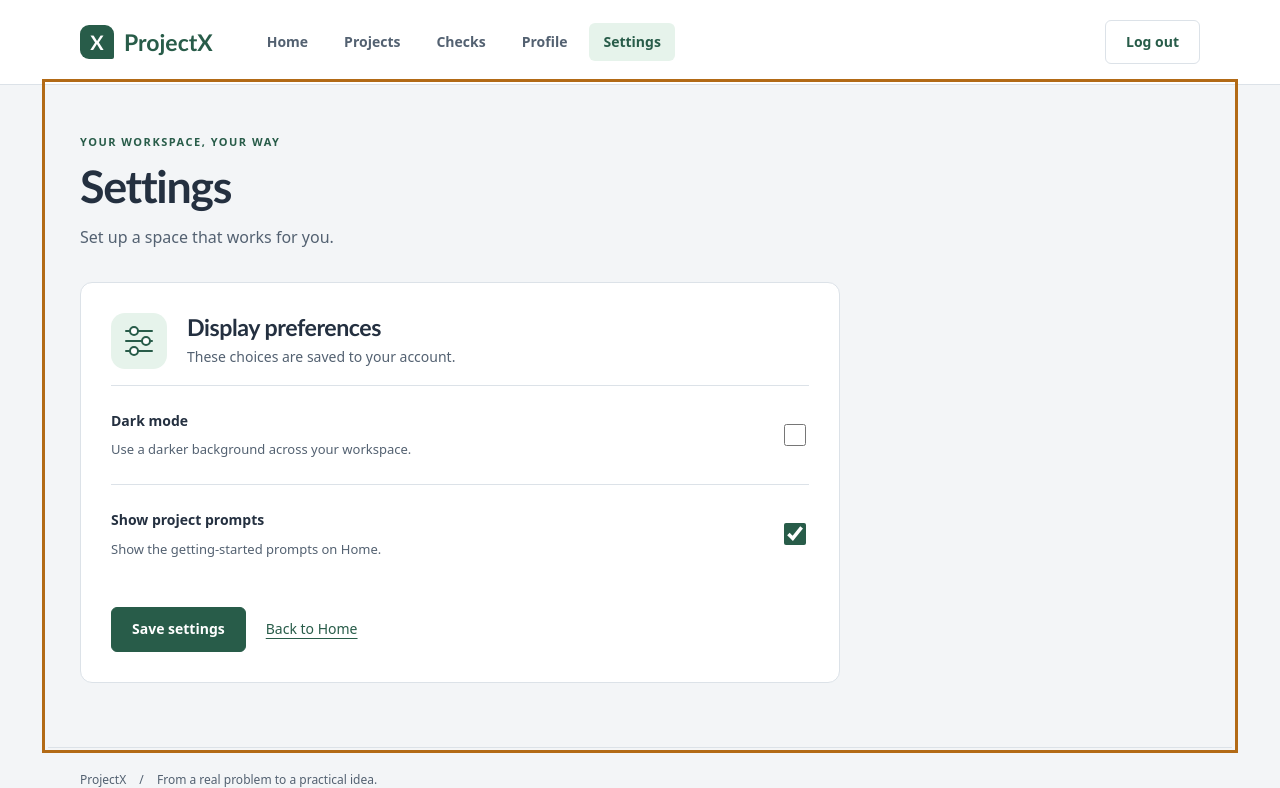
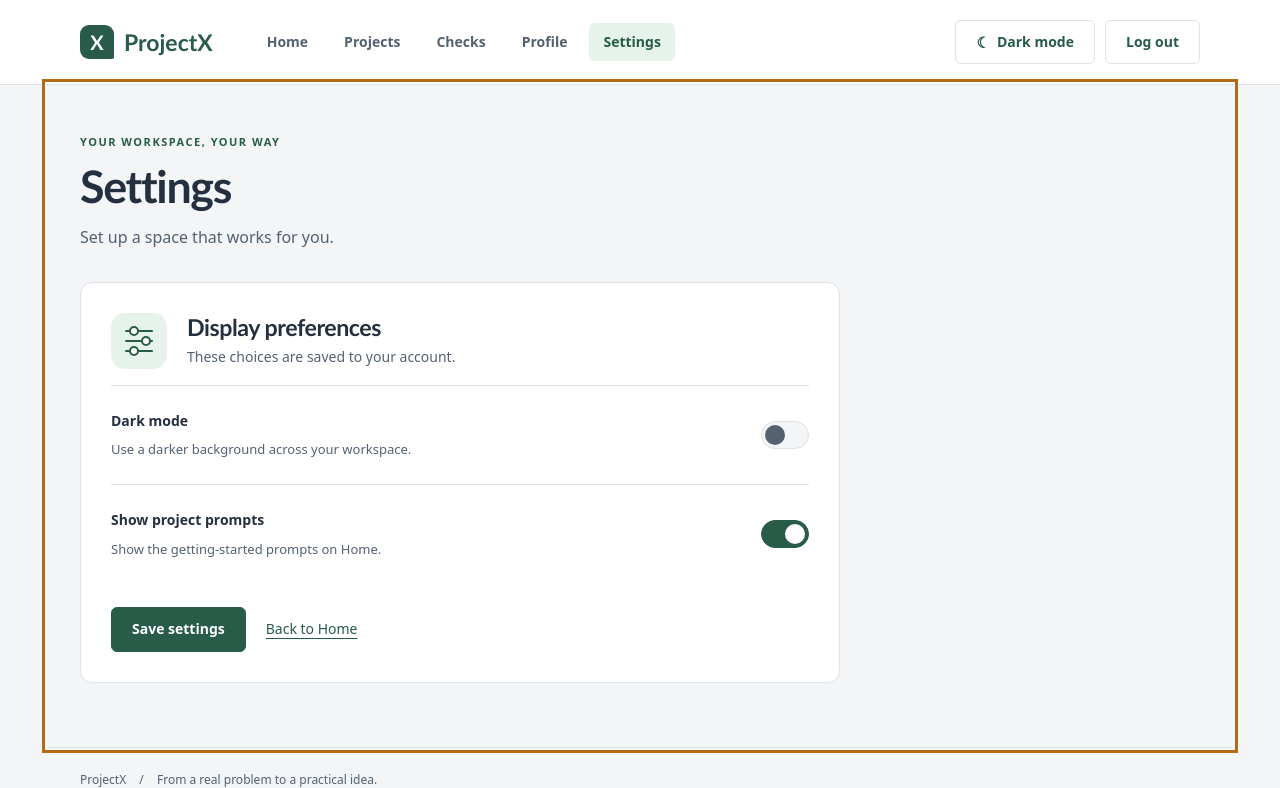
Before and after one commit to Cozyx213/projecx, a Django app: page /settings/ in a window 1280 px wide, after a click on "Skip to content". Shown: the top 788 px of the page. Run offline with Django 5.2, Linux system fonts and the light colour scheme; the visitor is signed in with stand-in values (Sample User, id 1); parts of the project's set-up code (start-up, migrations or seed data) failed here and were passed over.

Commit message:
feat(settings): add persistent header dark mode toggle and switch styling

```diff
--- a/apps/user_settings/urls.py
+++ b/apps/user_settings/urls.py
@@ -1,6 +1,9 @@
 from django.urls import path
 
-from .views import settings
+from .views import settings, toggle_theme
 
 app_name = "user_settings"
-urlpatterns = [path("", settings, name="settings")]
+urlpatterns = [
+    path("", settings, name="settings"),
+    path("toggle-theme/", toggle_theme, name="toggle_theme"),
+]
--- a/apps/user_settings/views.py
+++ b/apps/user_settings/views.py
@@ -1,7 +1,8 @@
 from django.contrib import messages
 from django.contrib.auth.decorators import login_required
 from django.shortcuts import redirect, render
-from django.views.decorators.http import require_http_methods
+from django.utils.http import url_has_allowed_host_and_scheme
+from django.views.decorators.http import require_http_methods, require_POST
 
 from .forms import UserSettingsForm
 from .models import UserSettings
@@ -20,3 +21,17 @@ def settings(request):
         messages.success(request, "Settings saved.")
         return redirect("user_settings:settings")
     return render(request, "user_settings/settings.html", {"form": form})
+
+
+@login_required
+@require_POST
+def toggle_theme(request):
+    preferences, _ = UserSettings.objects.get_or_create(user=request.user)
+    preferences.dark_mode = not preferences.dark_mode
+    preferences.save(update_fields=["dark_mode"])
+    next_url = request.POST.get("next") or request.META.get("HTTP_REFERER") or ""
+    if next_url and url_has_allowed_host_and_scheme(
+        next_url, allowed_hosts={request.get_host()}, require_https=request.is_secure()
+    ):
+        return redirect(next_url)
+    return redirect("home:home")
--- a/config/tests.py
+++ b/config/tests.py
@@ -22,11 +22,11 @@ class StaticFilesTest(SimpleTestCase):
 class FormSecurityTest(TestCase):
     def test_post_requires_csrf_and_private_screens_require_login(self):
         user = get_user_model().objects.create_user("owner")
-        for path in ("/", "/projects/new/", "/checks/run/1/", "/profile/", "/settings/"):
+        for path in ("/", "/projects/new/", "/checks/run/1/", "/profile/", "/settings/", "/settings/toggle-theme/"):
             self.assertEqual(self.client.post(path, {}).status_code, 302)
         client = Client(enforce_csrf_checks=True)
         for path in ("/login/", "/register/"):
             self.assertEqual(client.post(path, {}).status_code, 403)
         client.force_login(user)
-        for path in ("/", "/projects/new/", "/checks/run/1/", "/profile/", "/settings/", "/logout/"):
+        for path in ("/", "/projects/new/", "/checks/run/1/", "/profile/", "/settings/", "/settings/toggle-theme/", "/logout/"):
             self.assertEqual(client.post(path, {}).status_code, 403)
--- a/static/css/shared/base.css
+++ b/static/css/shared/base.css
@@ -39,8 +39,11 @@ p { margin: 0 0 20px; }
 nav { display: flex; align-items: center; gap: 8px; }
 nav a { text-decoration: none; color: var(--muted); padding: 8px 14px; border-radius: 6px; font-size: 14px; font-weight: 600; }
 nav a[aria-current="page"], nav a:hover { color: var(--green); background: var(--tint); }
-.logout, .header-note { margin-left: auto; }
-.header-note { color: var(--muted); font-size: 13px; }
+.header-actions { margin-left: auto; display: flex; align-items: center; gap: 10px; }
+.header-note { margin-left: auto; color: var(--muted); font-size: 13px; }
+.theme-form, .logout { margin: 0; }
+.theme-toggle { gap: 7px; padding: 10px 14px; white-space: nowrap; }
+.theme-icon { font-size: 15px; line-height: 1; }
 .page { max-width: 1184px; margin: 0 auto; padding: 48px 32px 64px; min-height: calc(100vh - 166px); }
 .page-heading { margin-bottom: 32px; }
 .page-heading p { margin-bottom: 0; }
@@ -59,6 +62,7 @@ form ul { padding-left: 20px; }
 .button { display: inline-flex; justify-content: center; align-items: center; min-height: 44px; padding: 10px 20px; background: var(--green); color: var(--surface); border: 1px solid var(--green); border-radius: 6px; font-size: 14px; font-weight: 650; text-decoration: none; }
 .button:hover { filter: brightness(.9); }
 .button.secondary { background: transparent; color: var(--green); border-color: var(--line); }
+.button.secondary:hover { background: var(--tint); border-color: var(--green); filter: none; }
 .text-button { border: 0; background: transparent; color: var(--green); padding: 4px 0; margin: -6px 0 18px; font-size: 13px; text-decoration: underline; text-underline-offset: 4px; }
 .form-actions { display: flex; align-items: center; gap: 20px; flex-wrap: wrap; }
 .form-actions a { font-size: 14px; }
@@ -80,8 +84,13 @@ form ul { padding-left: 20px; }
     .header-inner nav { order: 3; width: 100%; }
     nav { flex-wrap: wrap; gap: 4px; }
     nav a { flex: 1; text-align: center; padding: 8px 10px; }
+    .header-actions { gap: 8px; }
+    .theme-toggle { padding: 8px 12px; }
     .header-note { display: none; }
     .page { padding: 30px 20px 42px; }
     .panel { padding: 22px; }
     .site-footer { margin: 0 20px; padding: 20px 0; }
 }
+@media (max-width: 480px) {
+    .theme-label { display: none; }
+}
--- a/static/css/user_settings/settings.css
+++ b/static/css/user_settings/settings.css
@@ -5,5 +5,36 @@
 .setting-row { display: flex; align-items: center; justify-content: space-between; gap: 24px; padding: 24px 0; border-top: 1px solid var(--line); }
 .setting-row label { cursor: pointer; }
 .setting-row p { margin: 0; }
+.setting-row input[type="checkbox"] {
+    appearance: none;
+    -webkit-appearance: none;
+    position: relative;
+    width: 48px;
+    height: 28px;
+    margin: 0;
+    border: 1px solid var(--line);
+    border-radius: 999px;
+    background: var(--bg);
+    transition: background-color .18s ease, border-color .18s ease;
+}
+.setting-row input[type="checkbox"]::after {
+    content: "";
+    position: absolute;
+    top: 3px;
+    left: 3px;
+    width: 20px;
+    height: 20px;
+    border-radius: 50%;
+    background: var(--muted);
+    transition: transform .18s ease, background-color .18s ease;
+}
+.setting-row input[type="checkbox"]:checked {
+    background: var(--green);
+    border-color: var(--green);
+}
+.setting-row input[type="checkbox"]:checked::after {
+    transform: translateX(20px);
+    background: var(--surface);
+}
 .settings-panel .form-actions { margin-top: 24px; }
 @media (max-width: 680px) { .settings-heading { align-items: start; } .settings-heading img { width: 40px; } }
--- a/static/js/user_settings/settings.js
+++ b/static/js/user_settings/settings.js
@@ -1,9 +1,31 @@
 const darkMode = document.getElementById("id_dark_mode");
 const preview = document.getElementById("settings-preview");
-const updateTheme = () => { document.documentElement.dataset.theme = darkMode.checked ? "dark" : "light"; };
-darkMode.addEventListener("change", updateTheme);
-document.getElementById("settings-form").addEventListener("change", () => {
-    preview.hidden = false;
-    preview.textContent = "You have unsaved changes. Save settings to keep them.";
-});
-updateTheme();
+const form = document.getElementById("settings-form");
+const headerToggle = document.getElementById("header-theme-toggle");
+
+if (darkMode) {
+    const updateTheme = () => {
+        const isDark = darkMode.checked;
+        document.documentElement.dataset.theme = isDark ? "dark" : "light";
+        if (headerToggle) {
+            headerToggle.setAttribute("aria-pressed", String(isDark));
+            headerToggle.setAttribute(
+                "aria-label",
+                isDark ? "Switch to light mode" : "Switch to dark mode"
+            );
+            const icon = headerToggle.querySelector(".theme-icon");
+            const label = headerToggle.querySelector(".theme-label");
+            if (icon) icon.textContent = isDark ? "☀" : "☾";
+            if (label) label.textContent = isDark ? "Light mode" : "Dark mode";
+        }
+    };
+    darkMode.addEventListener("change", updateTheme);
+    updateTheme();
+}
+
+if (form && preview) {
+    form.addEventListener("change", () => {
+        preview.hidden = false;
+        preview.textContent = "Previewing changes. Click Save settings to keep them.";
+    });
+}
--- a/templates/base.html
+++ b/templates/base.html
@@ -21,10 +21,26 @@
                 <a href="{% url 'profile:profile' %}" {% if request.resolver_match.app_name == 'profile' %}aria-current="page"{% endif %}>Profile</a>
                 <a href="{% url 'user_settings:settings' %}" {% if request.resolver_match.app_name == 'user_settings' %}aria-current="page"{% endif %}>Settings</a>
             </nav>
-            <form class="logout" method="post" action="{% url 'login:logout' %}">
-                {% csrf_token %}
-                <button class="button secondary" type="submit">Log out</button>
-            </form>
+            <div class="header-actions">
+                <form class="theme-form" method="post" action="{% url 'user_settings:toggle_theme' %}">
+                    {% csrf_token %}
+                    <input type="hidden" name="next" value="{{ request.get_full_path }}">
+                    <button
+                        class="button secondary theme-toggle"
+                        id="header-theme-toggle"
+                        type="submit"
+                        aria-pressed="{% if preferences.dark_mode %}true{% else %}false{% endif %}"
+                        aria-label="{% if preferences.dark_mode %}Switch to light mode{% else %}Switch to dark mode{% endif %}"
+                    >
+                        <span class="theme-icon" aria-hidden="true">{% if preferences.dark_mode %}☀{% else %}☾{% endif %}</span>
+                        <span class="theme-label">{% if preferences.dark_mode %}Light mode{% else %}Dark mode{% endif %}</span>
+                    </button>
+                </form>
+                <form class="logout" method="post" action="{% url 'login:logout' %}">
+                    {% csrf_token %}
+                    <button class="button secondary" type="submit">Log out</button>
+                </form>
+            </div>
             {% else %}
             <span class="header-note">A place for your next idea.</span>
             {% endif %}
```
Also changed, not shown: apps/user_settings/tests.py (+25 -0 lines).
